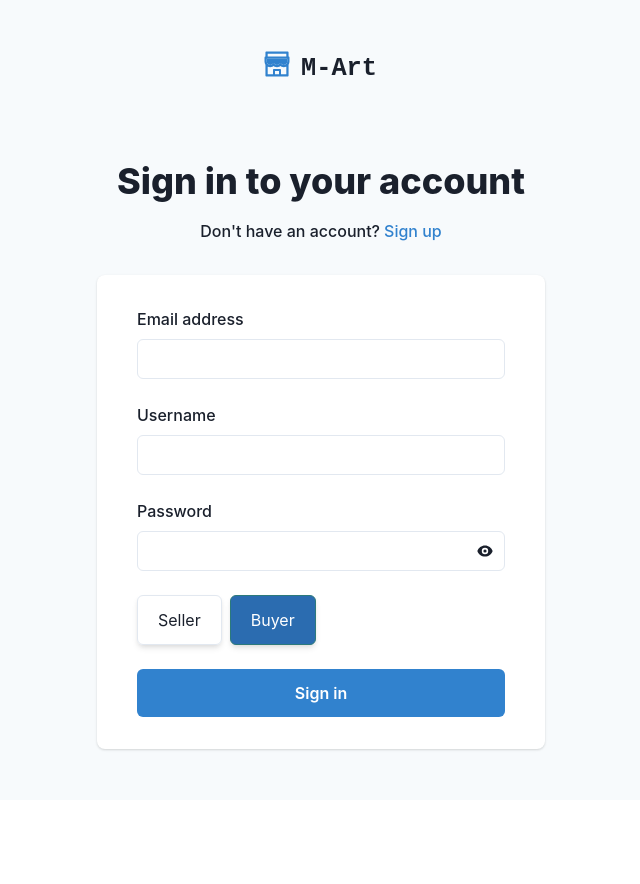
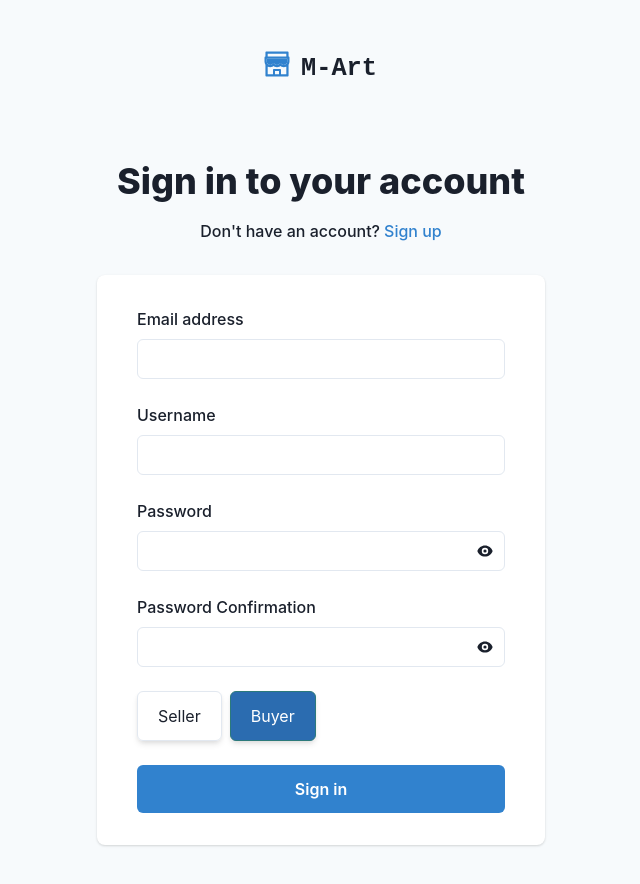
Before and after one commit to bahybintang/m-art-web, a React (Create React App) app in the folder frontend/: page /register in a window 1280 px wide. Shown: the top 884 px of the page, without its empty margins (319-959 px from the left). Before the commit the page ends 800 px from the top, so only its background shows below. Built offline with nearby package versions, Linux system fonts and the light colour scheme.

Commit message:
Add password confirmation

```diff
--- /dev/null
+++ b/frontend/src/layouts/register/PasswordConfirmationField.js
@@ -0,0 +1,61 @@
+import {
+  Flex,
+  FormControl,
+  FormLabel,
+  IconButton,
+  Input,
+  InputGroup,
+  InputRightElement,
+  useDisclosure,
+  useMergeRefs,
+} from '@chakra-ui/react';
+import * as React from 'react';
+import { HiEye, HiEyeOff } from 'react-icons/hi';
+
+export const PasswordConfirmationField = React.forwardRef((props, ref) => {
+  const { isOpen, onToggle } = useDisclosure();
+  const inputRef = React.useRef(null);
+
+  const mergeRef = useMergeRefs(inputRef, ref);
+
+  const onClickReveal = () => {
+    onToggle();
+    const input = inputRef.current;
+    if (input) {
+      input.focus({ preventScroll: true });
+      const length = input.value.length * 2;
+      requestAnimationFrame(() => {
+        input.setSelectionRange(length, length);
+      });
+    }
+  };
+
+  return (
+    <FormControl id="password_confirmation">
+      <Flex justify="space-between">
+        <FormLabel>Password Confirmation</FormLabel>
+      </Flex>
+      <InputGroup>
+        <InputRightElement>
+          <IconButton
+            bg="transparent !important"
+            variant="ghost"
+            aria-label={isOpen ? 'Mask password' : 'Reveal password'}
+            icon={isOpen ? <HiEyeOff /> : <HiEye />}
+            onClick={onClickReveal}
+          />
+        </InputRightElement>
+        <Input
+          ref={mergeRef}
+          name="password_confirmation"
+          type={isOpen ? 'text' : 'password'}
+          autoComplete="current-password_confirmation"
+          required
+          {...props}
+        />
+      </InputGroup>
+    </FormControl>
+  );
+});
+
+PasswordConfirmationField.displayName = 'PasswordConfirmationField';
--- a/frontend/src/layouts/register/RegisterForm.js
+++ b/frontend/src/layouts/register/RegisterForm.js
@@ -9,6 +9,7 @@ import {
   HStack,
 } from '@chakra-ui/react';
 import React, { useState } from 'react';
+import { PasswordConfirmationField } from './PasswordConfirmationField';
 import { PasswordField } from './PasswordField';
 import RadioCard from './RadioCard';
 
@@ -27,8 +28,10 @@ export const RegisterForm = props => {
       onSubmit={e => {
         e.preventDefault();
         const email = e.target[0].value;
-        const password = e.target[2].value;
-        console.log(email, password, role);
+        const username = e.target[1].value;
+        const password = e.target[3].value;
+        const password_confrimation = e.target[5].value;
+        console.log(email, username, password, password_confrimation, role);
       }}
       {...props}
     >
@@ -42,6 +45,7 @@ export const RegisterForm = props => {
           <Input name="username" type="text" autoComplete="username" required />
         </FormControl>
         <PasswordField />
+        <PasswordConfirmationField />
         <HStack {...group}>
           {options.map(value => {
             const radio = getRadioProps({ value });
```
